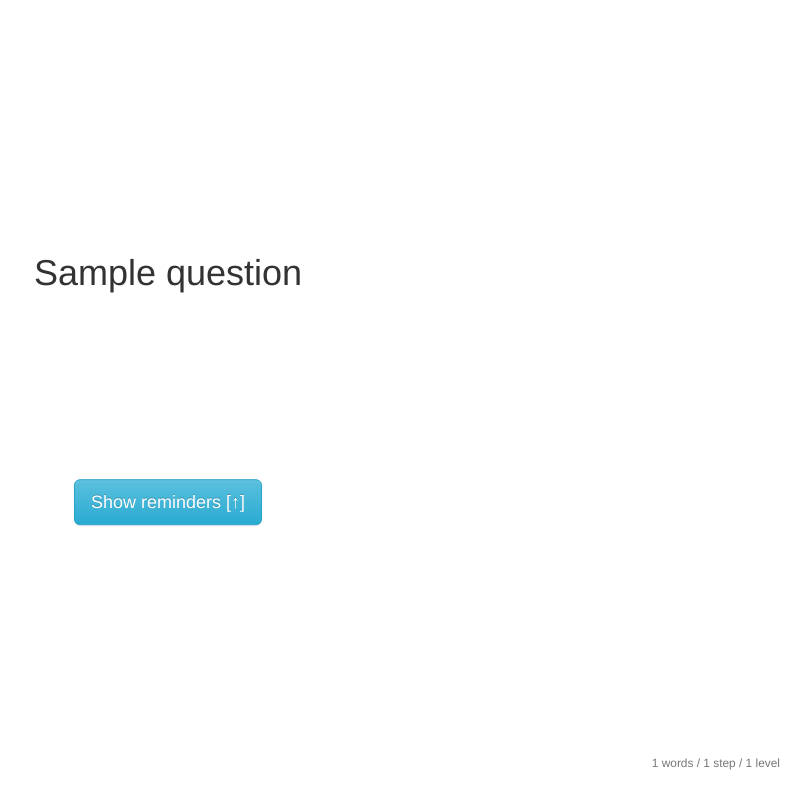
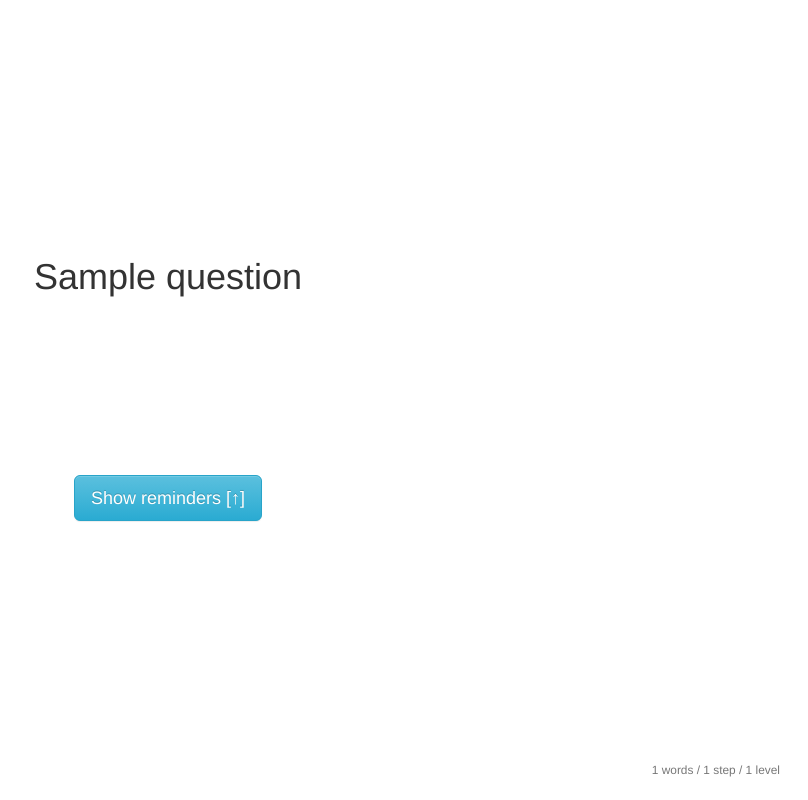
Before and after one commit to teeroz/GenGoZ, a Django app: template exams/templates/exam.html in a window 1280 px wide. Shown: the whole page, without its empty margins (472-1280 px from the left). Run offline with Django 3.2, Linux system fonts and the light colour scheme; tables that the repository leaves empty hold one stand-in row (values such as "Sample post"); the template is opened without the code that fills it: values that come from a table or form of the project are taken from there, most other values are stand-ins (such as "Sample title", 1, 10 or a date in 2020); some libraries are stand-ins or nearby versions.

Commit message:
Fixed Exam.html layout

```diff
--- a/exams/templates/exam.html
+++ b/exams/templates/exam.html
@@ -1,3 +1,9 @@
+<!DOCTYPE html>
+<html lang="en">
+<head>
+    <meta charset="UTF-8">
+    <title>GenGoZ Exam</title>
+
     <meta name="viewport" content="width=device-width, initial-scale=1">
 
     <script src="https://code.jquery.com/jquery-2.2.3.min.js"
@@ -47,8 +53,9 @@
             function show() {
                 $('#answer').removeClass('invisible')
                 $('#questionPhase').hide();
-            $('#answerPhase').removeClass('hidden')
-            $('#related_terms').removeClass('hidden')
+                $('#answerPhase').removeClass('hidden');
+                $('#related_terms').removeClass('hidden');
+                $('#status').hide();
             }
 
             function aware() {
@@ -61,10 +68,57 @@
         });
     </script>
 
-<div class="text-muted" style="position: relative; float: right; top: 100%; transform: translateY(-100%); right: 2em; padding-bottom: 2em;">
+    <style>
+        .vertical-center {
+            min-width: 100%;
+            min-height: 100%;  /* Fallback for browsers do NOT support vh unit */
+            min-height: 100vh; /* These two lines are counted as one :-)       */
+
+            display: flex;
+            align-items: center;
+        }
+
+        .jumbotron {
+            background-color: #fff;
+        }
+
+        .footer-desc {
+            position: absolute;
+            right: 2em;
+            bottom: 1.5em;
+        }
+    </style>
+</head>
+<body>
+    <div class="vertical-center">
+        <div class="container">
+            <h1 class="text-center">{{ question }}</h1>
+
+            <div id="answer" class="text-center invisible" style="margin-top:3em;">
+                <h2 class="text-primary">
+                    <div>{{ answer }}</div>
+                    {% if memory.word.pronunciation %}
+                    <div style="margin-top: 0em;"><small>[{{ memory.word.pronunciation }}]</small></div>
+                    {% endif %}
+                </h2>
+            </div>
+            <div style="margin-top: 5em; margin-bottom: 3em;">
+                <div id="questionPhase" class="text-center">
+                    <button id="showButton" class="btn btn-lg btn-info" type="button">Show reminders [↑]</button>
+                </div>
+                <div id="answerPhase" class="hidden text-center">
+                    <button id="awareButton" class="btn btn-lg btn-success" type="button">Remember [←]</button>
+                    <button id="forgotButton" class="btn btn-lg btn-danger" type="button">&nbsp;&nbsp;&nbsp;&nbsp;Forget [→]&nbsp;&nbsp;&nbsp;</button>
+                </div>
+            </div>
+        </div>
+    </div>
+
+    <div id="status" class="text-muted footer-desc">
         <small>{{ remain_count }} words / {{ memory.step }} step / {{ memory.group_level }} level</small>
     </div>
-<div id="related_terms" class="text-muted hidden" style="position: relative; float: left; top: 100%; transform: translateY(-100%); left: 2em; padding-bottom: 2em;">
+
+    <div id="related_terms" class="text-muted hidden footer-desc">
         <small>
             {% autoescape off %}
             {{ memory.word.string_with_link }}
@@ -89,30 +143,5 @@
             {% endautoescape %}
         </small>
     </div>
-<div style="position: relative; top: 50%; transform: translateY(-50%);">
-    <div>&nbsp;</div>
-    <div>&nbsp;</div>
 
-    <h1 class="text-center">{{ question }}</h1>
-
-    <div id="answer" class="text-center invisible" style="margin-top:4em;">
-        <h2 class="text-primary">
-            <div>{{ answer }}</div>
-            {% if memory.word.pronunciation %}
-            <div style="margin-top: 0.25em;"><small>[{{ memory.word.pronunciation }}]</small></div>
-            {% endif %}
-        </h2>
-    </div>
-    <div style="margin-top: 5em; margin-bottom: 3em;">
-        <div id="questionPhase" class="text-center">
-            <input id="showButton" class="btn btn-lg btn-info" type="button" value="Show reminders [↑]" />
-        </div>
-        <div id="answerPhase" class="text-center hidden">
-            <input id="awareButton" class="btn btn-lg btn-success" type="button" value="I was aware. [←]" />
-            <input id="forgotButton" class="btn btn-lg btn-danger" type="button" value="Oops, I forgot. [→]" />
-        </div>
-    </div>
-
-    <div>&nbsp;</div>
-    <div>&nbsp;</div>
-</div>
+</body>
```
Lines whose indentation alone changed are shown as unchanged.
